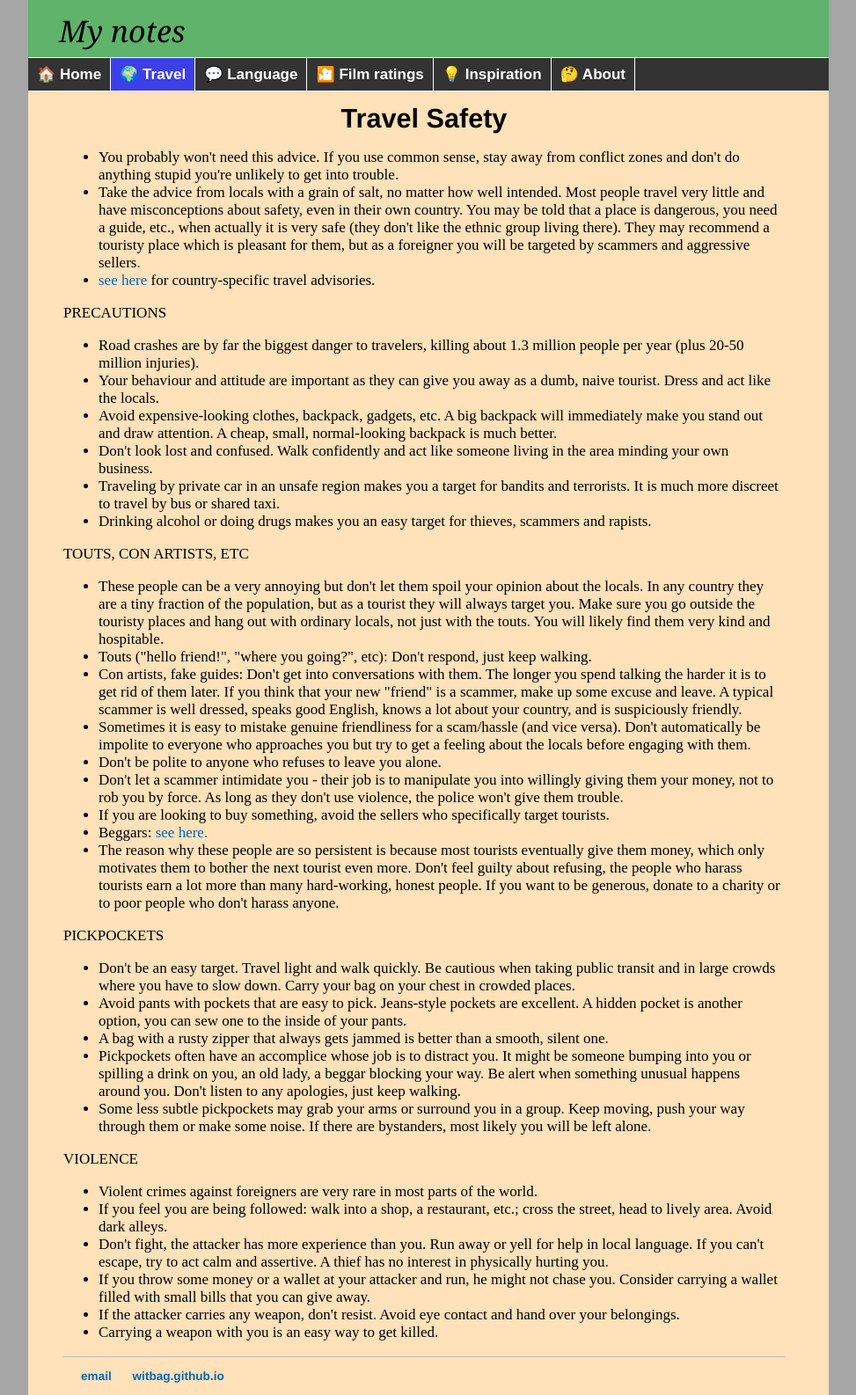
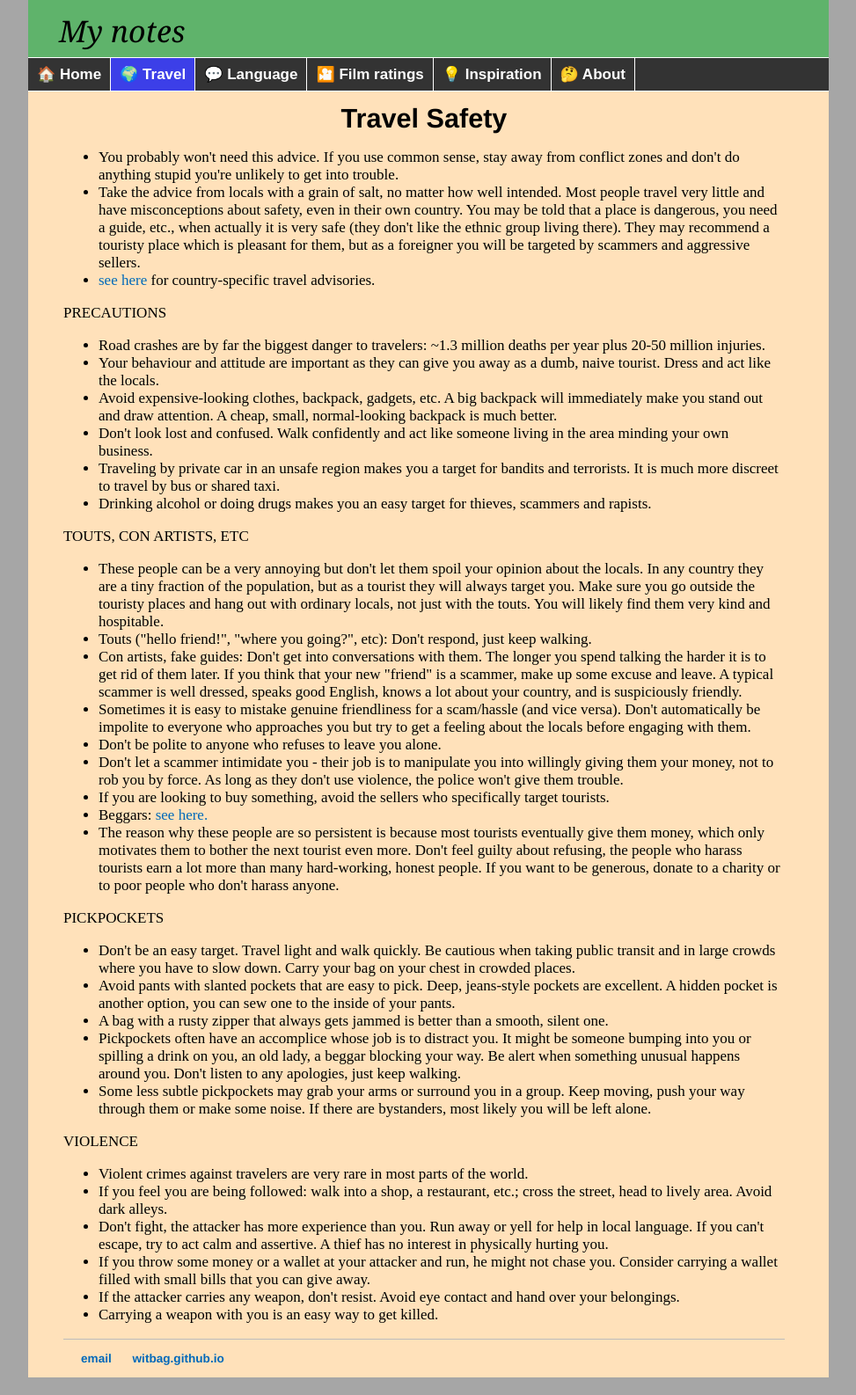
Before and after one commit to witbag/witbag.github.io, a Jekyll site: the page built from travel/safety.html, in a window 1280 px wide. Shown: the whole page at 88% size, without its empty margins (153-1126 px from the left). Built offline with Jekyll 4.4.1, drawn with Linux system fonts in a browser that asks for light colours.

Commit message:
Update safety.html

```diff
--- a/travel/safety.html
+++ b/travel/safety.html
@@ -15,7 +15,7 @@ title: Travel advice
 </ul>
 <p>PRECAUTIONS</p>
 <ul>
-<li>Road crashes are by far the biggest danger to travelers, killing about 1.3 million people per year (plus 20-50 million injuries).
+<li>Road crashes are by far the biggest danger to travelers: ~1.3 million deaths per year plus 20-50 million injuries.
 <li>Your behaviour and attitude are important as they can give you away as a dumb, naive tourist. Dress and act like the locals.</li>
 <li>Avoid expensive-looking clothes, backpack, gadgets, etc. A big backpack will immediately make you stand out and draw attention. A cheap, small, normal-looking backpack is much better.</li>
 <li>Don't look lost and confused. Walk confidently and act like someone living in the area minding your own business.</li>
@@ -37,14 +37,14 @@ title: Travel advice
 <p>PICKPOCKETS</p>
 <ul>
 <li>Don't be an easy target. Travel light and walk quickly. Be cautious when taking public transit and in large crowds where you have to slow down. Carry your bag on your chest in crowded places.</li>
-<li>Avoid pants with pockets that are easy to pick. Jeans-style pockets are excellent. A hidden pocket is another option, you can sew one to the inside of your pants.</li>
+<li>Avoid pants with slanted pockets that are easy to pick. Deep, jeans-style pockets are excellent. A hidden pocket is another option, you can sew one to the inside of your pants.</li>
 <li>A bag with a rusty zipper that always gets jammed is better than a smooth, silent one.</li>
 <li>Pickpockets often have an accomplice whose job is to distract you. It might be someone bumping into you or spilling a drink on you, an old lady, a beggar blocking your way. Be alert when something unusual happens around you. Don't listen to any apologies, just keep walking.</li>
 <li>Some less subtle pickpockets may grab your arms or surround you in a group. Keep moving, push your way through them or make some noise. If there are bystanders, most likely you will be left alone.</li>
 </ul>
 <p>VIOLENCE</p>
 <ul>
-<li>Violent crimes against foreigners are very rare in most parts of the world.</li>
+<li>Violent crimes against travelers are very rare in most parts of the world.</li>
 <li>If you feel you are being followed: walk into a shop, a restaurant, etc.; cross the street, head to lively area. Avoid dark alleys.</li>
 <li>Don't fight, the attacker has more experience than you. Run away or yell for help in local language. If you can't escape, try to act calm and assertive. A thief has no interest in physically hurting you.</li>
 <li>If you throw some money or a wallet at your attacker and run, he might not chase you. Consider carrying a wallet filled with small bills that you can give away.</li>
```
